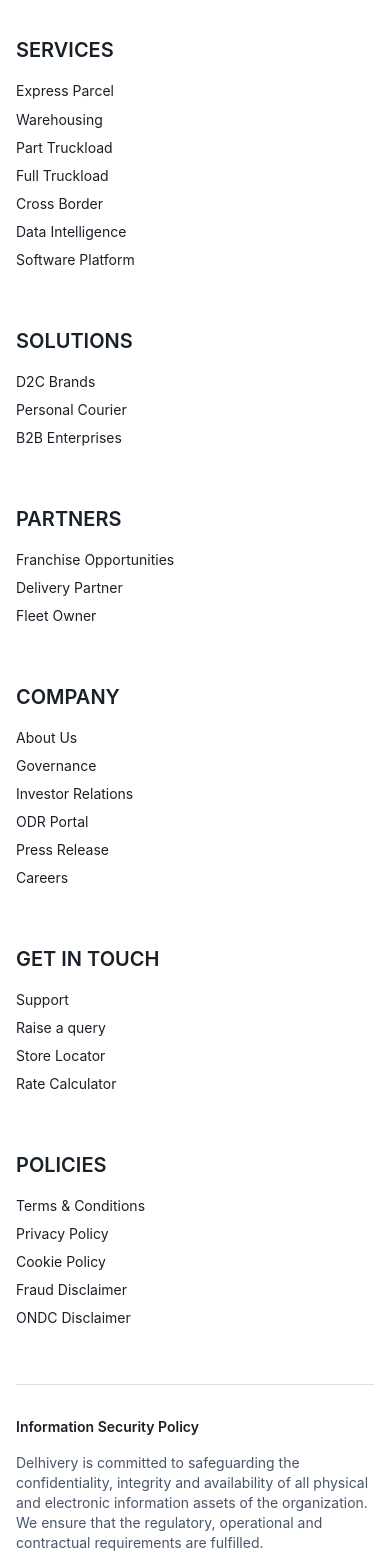
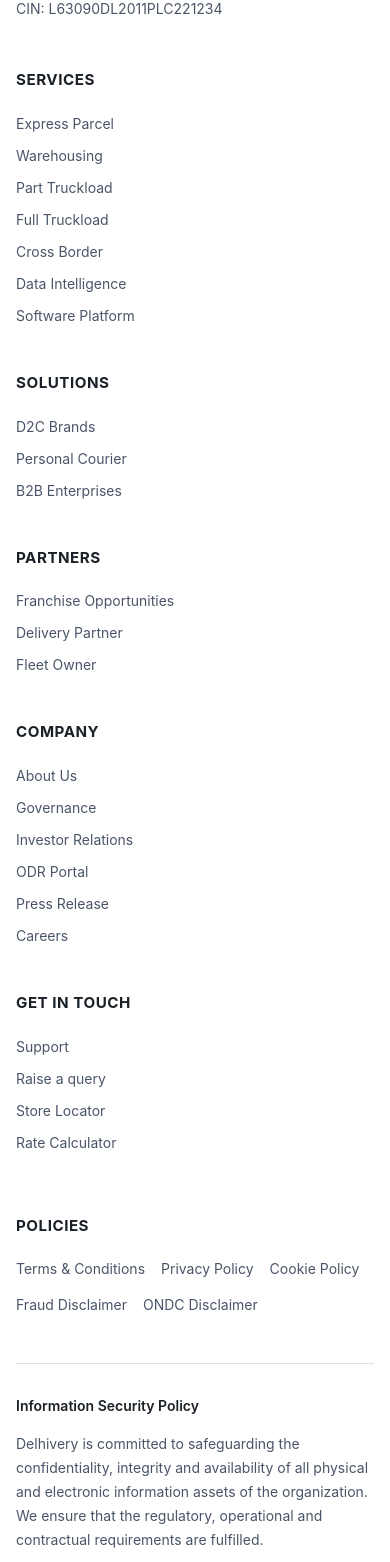
Before and after one commit to Techori/RI-Logistics, a React app in the folder frontend/: page /fleet-owners in a window 390 px wide. Shown: the part 10166-11728 px from the top of the page. Built offline with nearby package versions, Linux system fonts and the light colour scheme; the HTML template or start-up script is replaced by a standard one.

Commit message:
Enhance layout and styling across multiple pages: update footer design, improve responsiveness, and refine typography for better readability and user experience.

```diff
--- a/frontend/src/pages/FleetOwnerPage.jsx
+++ b/frontend/src/pages/FleetOwnerPage.jsx
@@ -645,44 +645,96 @@
       </Box>
 
       {/* Footer */}
-      <Box sx={{ bgcolor: 'background.paper', borderTop: 1, borderColor: 'divider', py: 6 }}>
-        <Container maxWidth="lg">
-          <Typography variant="h4" sx={{ fontWeight: 700, mb: 1 }}>
+      <Box sx={{ bgcolor: 'background.paper', borderTop: 1, borderColor: 'divider', py: 8 }}>
+        <Container maxWidth="xl">
+          {/* Header */}
+          <Box sx={{ mb: 6 }}>
+            <Typography variant="h4" sx={{ fontWeight: 700, mb: 1, fontSize: '1.75rem' }}>
               DELHIVERY
             </Typography>
-          <Typography variant="body2" color="text.secondary">
+            <Typography variant="body2" color="text.secondary" sx={{ fontSize: '0.875rem' }}>
               ISO 9001: 2015, ISO 27001: 2022 Certified Company
             </Typography>
-          <Typography variant="body2" color="text.secondary" sx={{ mb: 4 }}>
+            <Typography variant="body2" color="text.secondary" sx={{ fontSize: '0.875rem' }}>
               CIN: L63090DL2011PLC221234
             </Typography>
+          </Box>
 
-          <Box sx={{ display: 'flex', flexWrap: 'wrap', gap: 6, mb: 6 }}>
+          {/* Main Footer Grid */}
+          <Box
+            sx={{
+              display: 'grid',
+              gridTemplateColumns: {
+                xs: '1fr',
+                sm: 'repeat(2, 1fr)',
+                md: 'repeat(3, 1fr)',
+                lg: 'repeat(5, 1fr)',
+              },
+              gap: { xs: 4, md: 6 },
+              mb: 6,
+            }}
+          >
             {/* Services */}
-            <Box sx={{ flex: { xs: '1 1 100%', sm: '1 1 45%', md: '1 1 15%' }, minWidth: '150px' }}>
-              <Typography variant="h6" sx={{ fontWeight: 600, mb: 2 }}>
+            <Box>
+              <Typography
+                variant="subtitle1"
+                sx={{
+                  fontWeight: 700,
+                  mb: 2.5,
+                  fontSize: '0.95rem',
+                  letterSpacing: '0.5px',
+                }}
+              >
                 SERVICES
               </Typography>
               <Box component="ul" sx={{ listStyle: 'none', p: 0, m: 0 }}>
-                {['Express Parcel', 'Warehousing', 'Part Truckload', 'Full Truckload', 'Cross Border', 'Data Intelligence', 'Software Platform'].map((item) => (
-                  <Box component="li" key={item} sx={{ mb: 1 }}>
-                    <Typography variant="body2" sx={{ cursor: 'pointer', '&:hover': { color: 'primary.main' } }}>
+                {['Express Parcel', 'Warehousing', 'Part Truckload', 'Full Truckload', 'Cross Border', 'Data Intelligence', 'Software Platform'].map(
+                  (item) => (
+                    <Box component="li" key={item} sx={{ mb: 1.5 }}>
+                      <Typography
+                        variant="body2"
+                        sx={{
+                          cursor: 'pointer',
+                          color: 'text.secondary',
+                          fontSize: '0.875rem',
+                          transition: 'color 0.2s',
+                          '&:hover': { color: 'text.primary' },
+                        }}
+                      >
                         {item}
                       </Typography>
                     </Box>
-                ))}
+                  )
+                )}
               </Box>
             </Box>
 
             {/* Solutions */}
-            <Box sx={{ flex: { xs: '1 1 100%', sm: '1 1 45%', md: '1 1 15%' }, minWidth: '150px' }}>
-              <Typography variant="h6" sx={{ fontWeight: 600, mb: 2 }}>
+            <Box>
+              <Typography
+                variant="subtitle1"
+                sx={{
+                  fontWeight: 700,
+                  mb: 2.5,
+                  fontSize: '0.95rem',
+                  letterSpacing: '0.5px',
+                }}
+              >
                 SOLUTIONS
               </Typography>
               <Box component="ul" sx={{ listStyle: 'none', p: 0, m: 0 }}>
                 {['D2C Brands', 'Personal Courier', 'B2B Enterprises'].map((item) => (
-                  <Box component="li" key={item} sx={{ mb: 1 }}>
-                    <Typography variant="body2" sx={{ cursor: 'pointer', '&:hover': { color: 'primary.main' } }}>
+                  <Box component="li" key={item} sx={{ mb: 1.5 }}>
+                    <Typography
+                      variant="body2"
+                      sx={{
+                        cursor: 'pointer',
+                        color: 'text.secondary',
+                        fontSize: '0.875rem',
+                        transition: 'color 0.2s',
+                        '&:hover': { color: 'text.primary' },
+                      }}
+                    >
                       {item}
                     </Typography>
                   </Box>
@@ -691,14 +743,31 @@
             </Box>
 
             {/* Partners */}
-            <Box sx={{ flex: { xs: '1 1 100%', sm: '1 1 45%', md: '1 1 15%' }, minWidth: '150px' }}>
-              <Typography variant="h6" sx={{ fontWeight: 600, mb: 2 }}>
+            <Box>
+              <Typography
+                variant="subtitle1"
+                sx={{
+                  fontWeight: 700,
+                  mb: 2.5,
+                  fontSize: '0.95rem',
+                  letterSpacing: '0.5px',
+                }}
+              >
                 PARTNERS
               </Typography>
               <Box component="ul" sx={{ listStyle: 'none', p: 0, m: 0 }}>
                 {['Franchise Opportunities', 'Delivery Partner', 'Fleet Owner'].map((item) => (
-                  <Box component="li" key={item} sx={{ mb: 1 }}>
-                    <Typography variant="body2" sx={{ cursor: 'pointer', '&:hover': { color: 'primary.main' } }}>
+                  <Box component="li" key={item} sx={{ mb: 1.5 }}>
+                    <Typography
+                      variant="body2"
+                      sx={{
+                        cursor: 'pointer',
+                        color: 'text.secondary',
+                        fontSize: '0.875rem',
+                        transition: 'color 0.2s',
+                        '&:hover': { color: 'text.primary' },
+                      }}
+                    >
                       {item}
                     </Typography>
                   </Box>
@@ -707,14 +776,31 @@
             </Box>
 
             {/* Company */}
-            <Box sx={{ flex: { xs: '1 1 100%', sm: '1 1 45%', md: '1 1 15%' }, minWidth: '150px' }}>
-              <Typography variant="h6" sx={{ fontWeight: 600, mb: 2 }}>
+            <Box>
+              <Typography
+                variant="subtitle1"
+                sx={{
+                  fontWeight: 700,
+                  mb: 2.5,
+                  fontSize: '0.95rem',
+                  letterSpacing: '0.5px',
+                }}
+              >
                 COMPANY
               </Typography>
               <Box component="ul" sx={{ listStyle: 'none', p: 0, m: 0 }}>
                 {['About Us', 'Governance', 'Investor Relations', 'ODR Portal', 'Press Release', 'Careers'].map((item) => (
-                  <Box component="li" key={item} sx={{ mb: 1 }}>
-                    <Typography variant="body2" sx={{ cursor: 'pointer', '&:hover': { color: 'primary.main' } }}>
+                  <Box component="li" key={item} sx={{ mb: 1.5 }}>
+                    <Typography
+                      variant="body2"
+                      sx={{
+                        cursor: 'pointer',
+                        color: 'text.secondary',
+                        fontSize: '0.875rem',
+                        transition: 'color 0.2s',
+                        '&:hover': { color: 'text.primary' },
+                      }}
+                    >
                       {item}
                     </Typography>
                   </Box>
@@ -723,30 +809,31 @@
             </Box>
 
             {/* Get in Touch */}
-            <Box sx={{ flex: { xs: '1 1 100%', sm: '1 1 45%', md: '1 1 15%' }, minWidth: '150px' }}>
-              <Typography variant="h6" sx={{ fontWeight: 600, mb: 2 }}>
+            <Box>
+              <Typography
+                variant="subtitle1"
+                sx={{
+                  fontWeight: 700,
+                  mb: 2.5,
+                  fontSize: '0.95rem',
+                  letterSpacing: '0.5px',
+                }}
+              >
                 GET IN TOUCH
               </Typography>
               <Box component="ul" sx={{ listStyle: 'none', p: 0, m: 0 }}>
                 {['Support', 'Raise a query', 'Store Locator', 'Rate Calculator'].map((item) => (
-                  <Box component="li" key={item} sx={{ mb: 1 }}>
-                    <Typography variant="body2" sx={{ cursor: 'pointer', '&:hover': { color: 'primary.main' } }}>
-                      {item}
-                    </Typography>
-                  </Box>
-                ))}
-              </Box>
-            </Box>
-
-            {/* Policies */}
-            <Box sx={{ flex: { xs: '1 1 100%', sm: '1 1 45%', md: '1 1 15%' }, minWidth: '150px' }}>
-              <Typography variant="h6" sx={{ fontWeight: 600, mb: 2 }}>
-                POLICIES
-              </Typography>
-              <Box component="ul" sx={{ listStyle: 'none', p: 0, m: 0 }}>
-                {['Terms & Conditions', 'Privacy Policy', 'Cookie Policy', 'Fraud Disclaimer', 'ONDC Disclaimer'].map((item) => (
-                  <Box component="li" key={item} sx={{ mb: 1 }}>
-                    <Typography variant="body2" sx={{ cursor: 'pointer', '&:hover': { color: 'primary.main' } }}>
+                  <Box component="li" key={item} sx={{ mb: 1.5 }}>
+                    <Typography
+                      variant="body2"
+                      sx={{
+                        cursor: 'pointer',
+                        color: 'text.secondary',
+                        fontSize: '0.875rem',
+                        transition: 'color 0.2s',
+                        '&:hover': { color: 'text.primary' },
+                      }}
+                    >
                       {item}
                     </Typography>
                   </Box>
@@ -755,17 +842,58 @@
             </Box>
           </Box>
 
+          {/* Policies Row */}
+          <Box sx={{ mb: 6 }}>
+            <Typography
+              variant="subtitle1"
+              sx={{
+                fontWeight: 700,
+                mb: 2.5,
+                fontSize: '0.95rem',
+                letterSpacing: '0.5px',
+              }}
+            >
+              POLICIES
+            </Typography>
+            <Box
+              sx={{
+                display: 'flex',
+                flexWrap: 'wrap',
+                gap: { xs: 2, md: 4 },
+              }}
+            >
+              {['Terms & Conditions', 'Privacy Policy', 'Cookie Policy', 'Fraud Disclaimer', 'ONDC Disclaimer'].map((item) => (
+                <Typography
+                  key={item}
+                  variant="body2"
+                  sx={{
+                    cursor: 'pointer',
+                    color: 'text.secondary',
+                    fontSize: '0.875rem',
+                    transition: 'color 0.2s',
+                    '&:hover': { color: 'text.primary' },
+                  }}
+                >
+                  {item}
+                </Typography>
+              ))}
+            </Box>
+          </Box>
+
+          {/* Bottom Section */}
           <Box sx={{ pt: 4, borderTop: 1, borderColor: 'divider' }}>
-            <Typography variant="body2" sx={{ fontWeight: 600, mb: 2 }}>
+            <Typography variant="body2" sx={{ fontWeight: 600, mb: 2, fontSize: '0.875rem' }}>
               Information Security Policy
             </Typography>
-            <Typography variant="body2" color="text.secondary" sx={{ mb: 2 }}>
-              Delhivery is committed to safeguarding the confidentiality, integrity and availability of all physical and electronic information assets of the organization. We ensure that the regulatory, operational and contractual requirements are fulfilled.
+            <Typography variant="body2" color="text.secondary" sx={{ mb: 3, lineHeight: 1.7, fontSize: '0.875rem' }}>
+              Delhivery is committed to safeguarding the confidentiality, integrity and availability of all physical and
+              electronic information assets of the organization. We ensure that the regulatory, operational and
+              contractual requirements are fulfilled.
             </Typography>
-            <Typography variant="body2" sx={{ fontWeight: 600, mb: 1 }}>
+            <Typography variant="body2" sx={{ fontWeight: 600, mb: 1, fontSize: '0.875rem' }}>
               Disclaimer
             </Typography>
-            <Typography variant="body2" color="text.secondary">
+            <Typography variant="body2" color="text.secondary" sx={{ fontSize: '0.875rem' }}>
               Operational metrics listed are as of August 04, 2023
             </Typography>
           </Box>
```
Also changed, not shown: frontend/src/pages/FullTruckloadPage.jsx (+101 -27 lines), frontend/src/pages/LandingPageNew.jsx (+91 -26 lines), frontend/src/pages/PartTruckloadPage.jsx (+95 -113 lines). Lines whose indentation alone changed are shown as unchanged.
